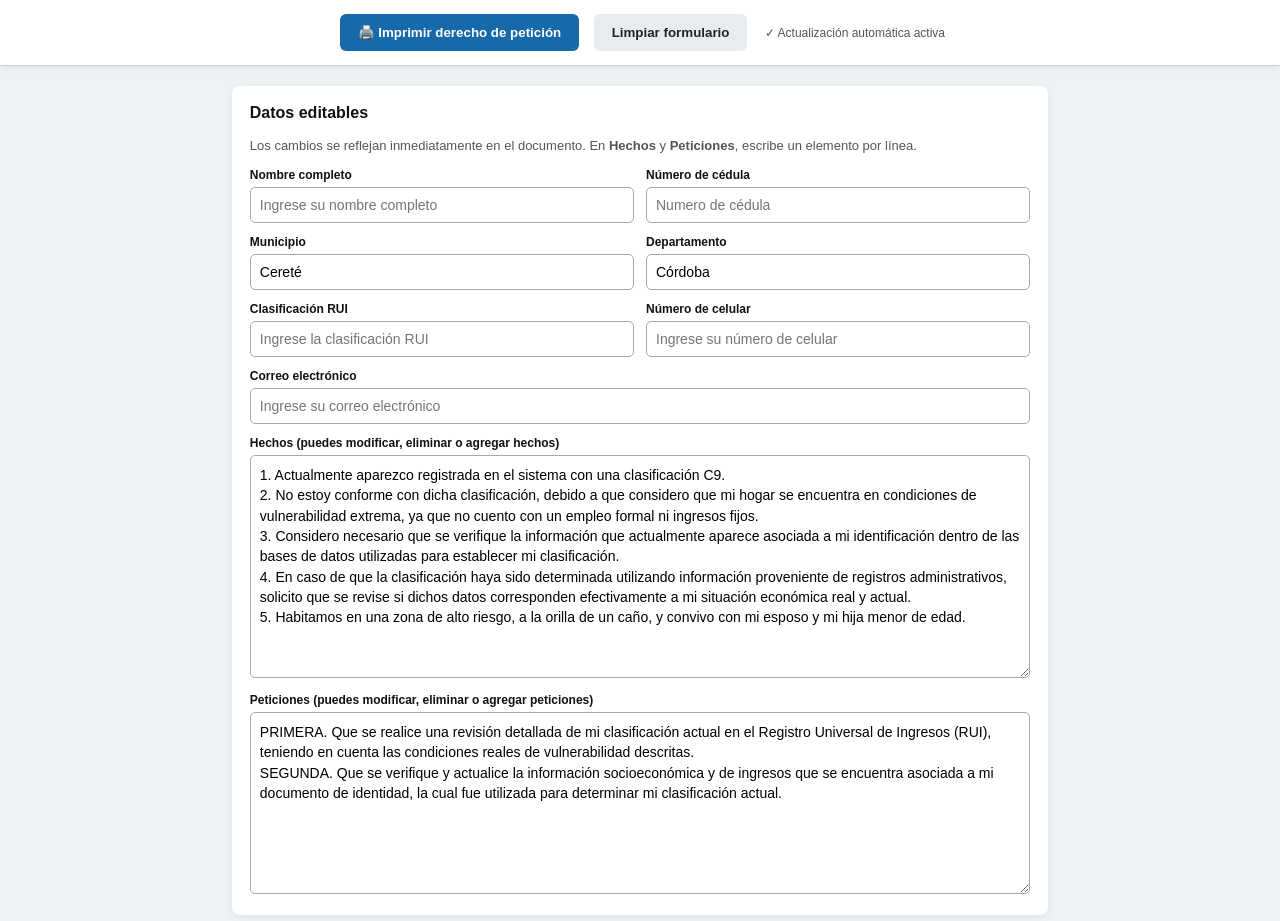
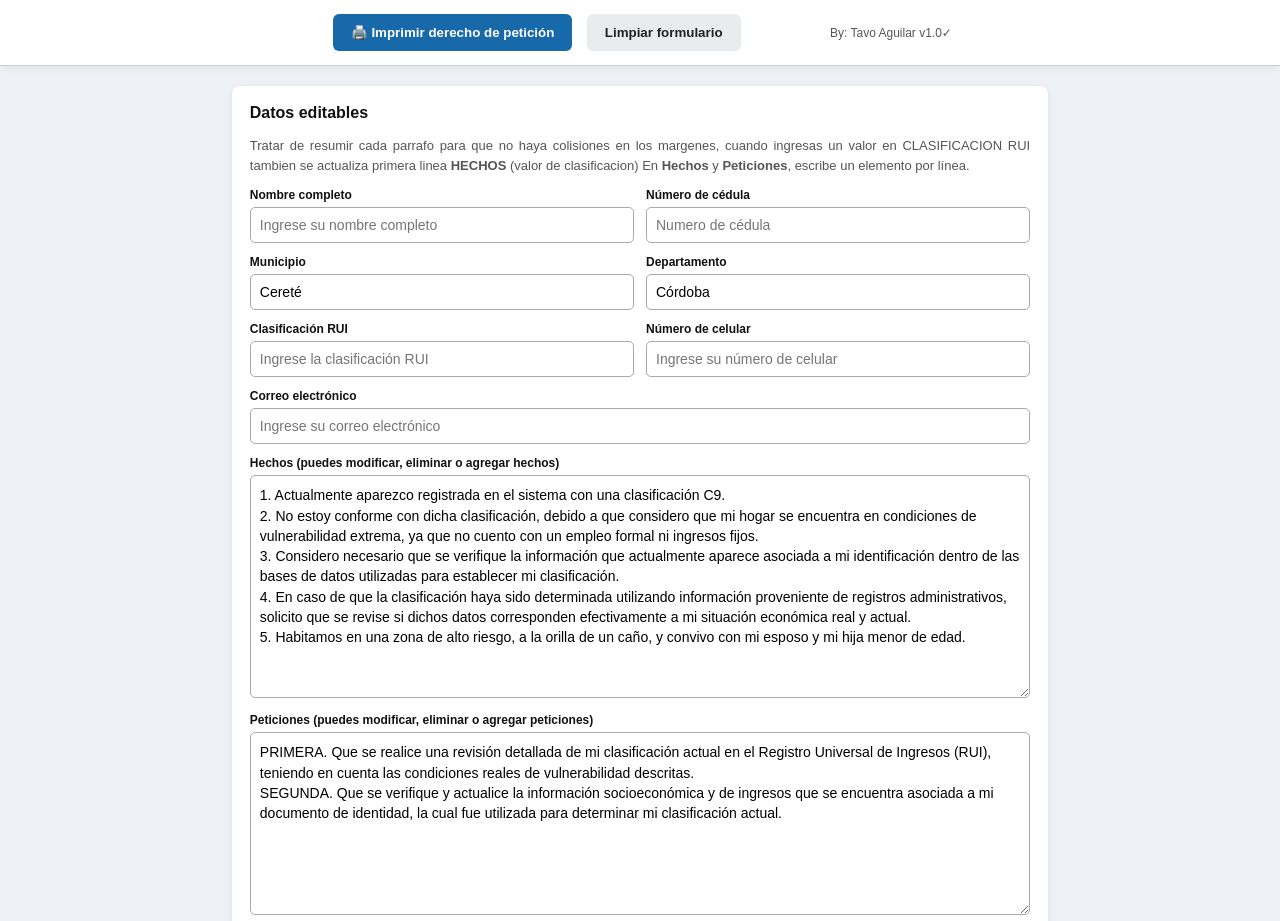
Before and after one commit to deepweb1234/shop, a plain HTML site: page formularios/DP-RUI.html in a window 1280 px wide. Shown: the top 921 px of the page. Drawn offline with Linux system fonts and the light colour scheme.

Commit message:
Update DP-RUI.html

```diff
--- a/formularios/DP-RUI.html
+++ b/formularios/DP-RUI.html
@@ -232,8 +232,8 @@
 
       <button class="clear" onclick="limpiar()">Limpiar formulario</button>
 
-      <span id="estado" style="font-size: 12px; color: #555; margin-left: 8px">
-        ✓ Actualización automática activa
+ <span id="estado" style="font-size: 12px; color: #555; margin-left: 80px">
+        By: Tavo Aguilar v1.0✓
       </span>
     </div>
 
@@ -241,7 +241,8 @@
       <h2>Datos editables</h2>
 
       <p style="margin: 0 0 12px; color: #555; font-size: 13px">
-        Los cambios se reflejan inmediatamente en el documento. En
+
+       Tratar de resumir cada parrafo para que no haya colisiones en los margenes, cuando ingresas un valor en CLASIFICACION RUI tambien se actualiza primera linea <b>HECHOS</b> (valor de clasificacion)  En
         <b>Hechos</b> y <b>Peticiones</b>, escribe un elemento por línea.
       </p>
 
```
